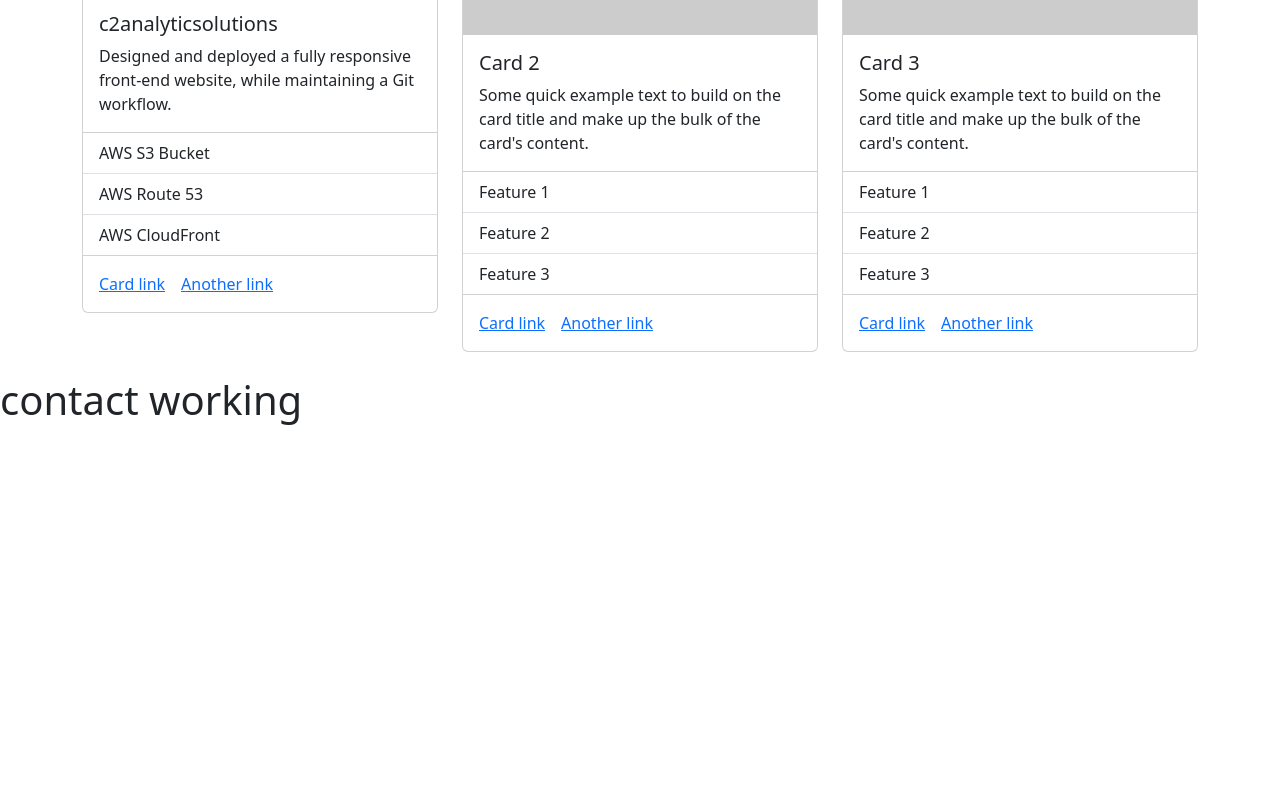
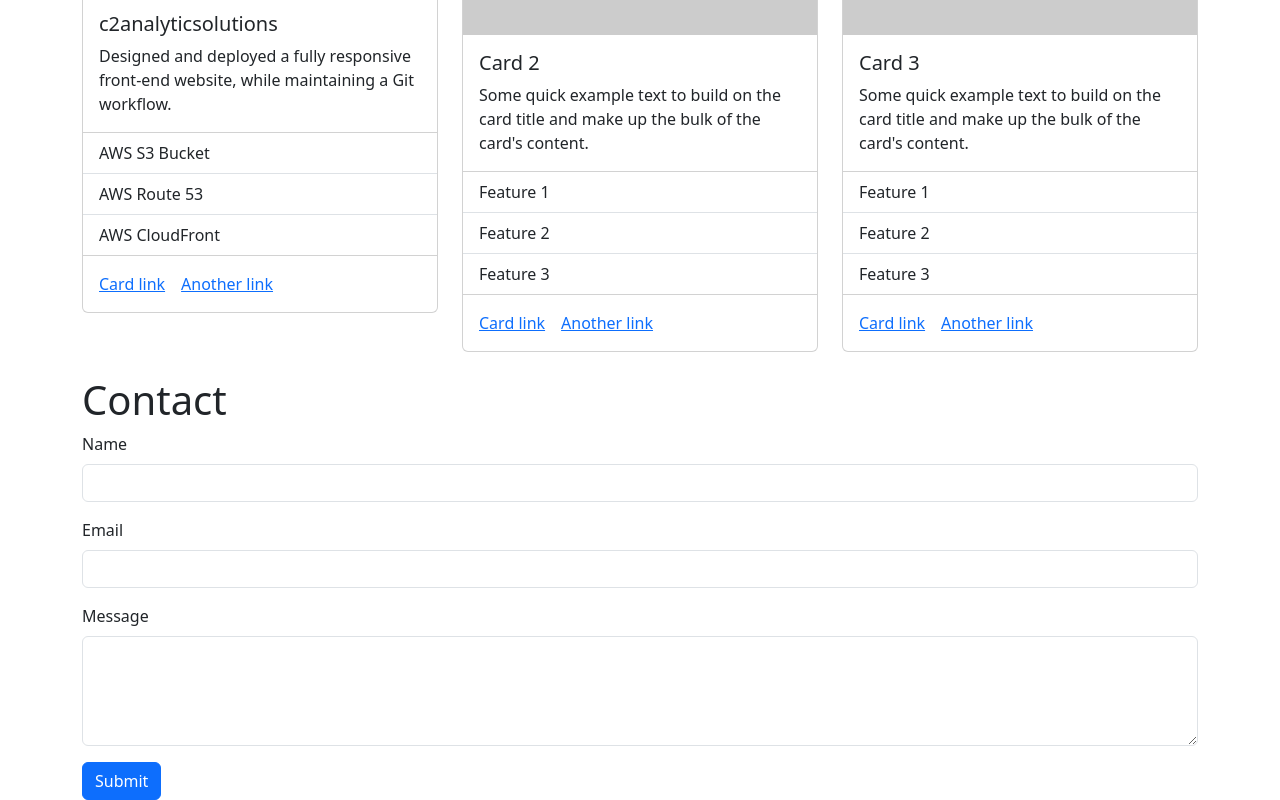
Before and after one commit to LuiiVuitton/MyPortfolioSIte, a React (Vite) app in the folder MyPortfolioSite/: page / in a window 1280 px wide. Shown: the part 1212-2012 px from the top of the page. Before the commit the page ends 1644 px from the top, so only its background shows below. Built offline with nearby package versions, Linux system fonts and the light colour scheme.

Commit message:
started contact form

```diff
--- a/MyPortfolioSite/src/pages/Contact.tsx
+++ b/MyPortfolioSite/src/pages/Contact.tsx
@@ -1,4 +1,71 @@
+import React, { useState } from "react";
+
 function Contact() {
-  return <h1>contact working</h1>;
+  // State variables to store form data
+  const [name, setName] = useState("");
+  const [email, setEmail] = useState("");
+  const [message, setMessage] = useState("");
+
+  // Function to handle form submission
+  const handleSubmit = (e) => {
+    e.preventDefault();
+    // Perform actions with form data (e.g., send data to backend, etc.)
+    console.log("Form submitted:", { name, email, message });
+    // Clear form fields after submission
+    setName("");
+    setEmail("");
+    setMessage("");
+  };
+
+  return (
+    <div className="container">
+      <h1>Contact</h1>
+      <form onSubmit={handleSubmit}>
+        <div className="mb-3">
+          <label htmlFor="name" className="form-label">
+            Name
+          </label>
+          <input
+            type="text"
+            className="form-control"
+            id="name"
+            value={name}
+            onChange={(e) => setName(e.target.value)}
+            required
+          />
+        </div>
+        <div className="mb-3">
+          <label htmlFor="email" className="form-label">
+            Email
+          </label>
+          <input
+            type="email"
+            className="form-control"
+            id="email"
+            value={email}
+            onChange={(e) => setEmail(e.target.value)}
+            required
+          />
+        </div>
+        <div className="mb-3">
+          <label htmlFor="message" className="form-label">
+            Message
+          </label>
+          <textarea
+            className="form-control"
+            id="message"
+            rows={4} // Corrected attribute
+            value={message}
+            onChange={(e) => setMessage(e.target.value)}
+            required
+          ></textarea>
+        </div>
+        <button type="submit" className="btn btn-primary">
+          Submit
+        </button>
+      </form>
+    </div>
+  );
 }
+
 export default Contact;
--- a/MyPortfolioSite/src/pages/Index/Home.tsx
+++ b/MyPortfolioSite/src/pages/Index/Home.tsx
@@ -30,7 +30,7 @@ function Home({ imageSrcPath }: HomeProps) {
             </p>
             <p>Let's work together and create something amazing!</p>
             <div className="mt-4">
-              <a href="#contact" className="btn btn-primary me-3">
+              <a href="#Contact" className="btn btn-primary me-3">
                 Contact Me
               </a>
               <a href="#Projects" className="btn btn-outline-secondary">
```
Also changed, not shown: MyPortfolioSite/src/assets/MyLogo.png (added).
